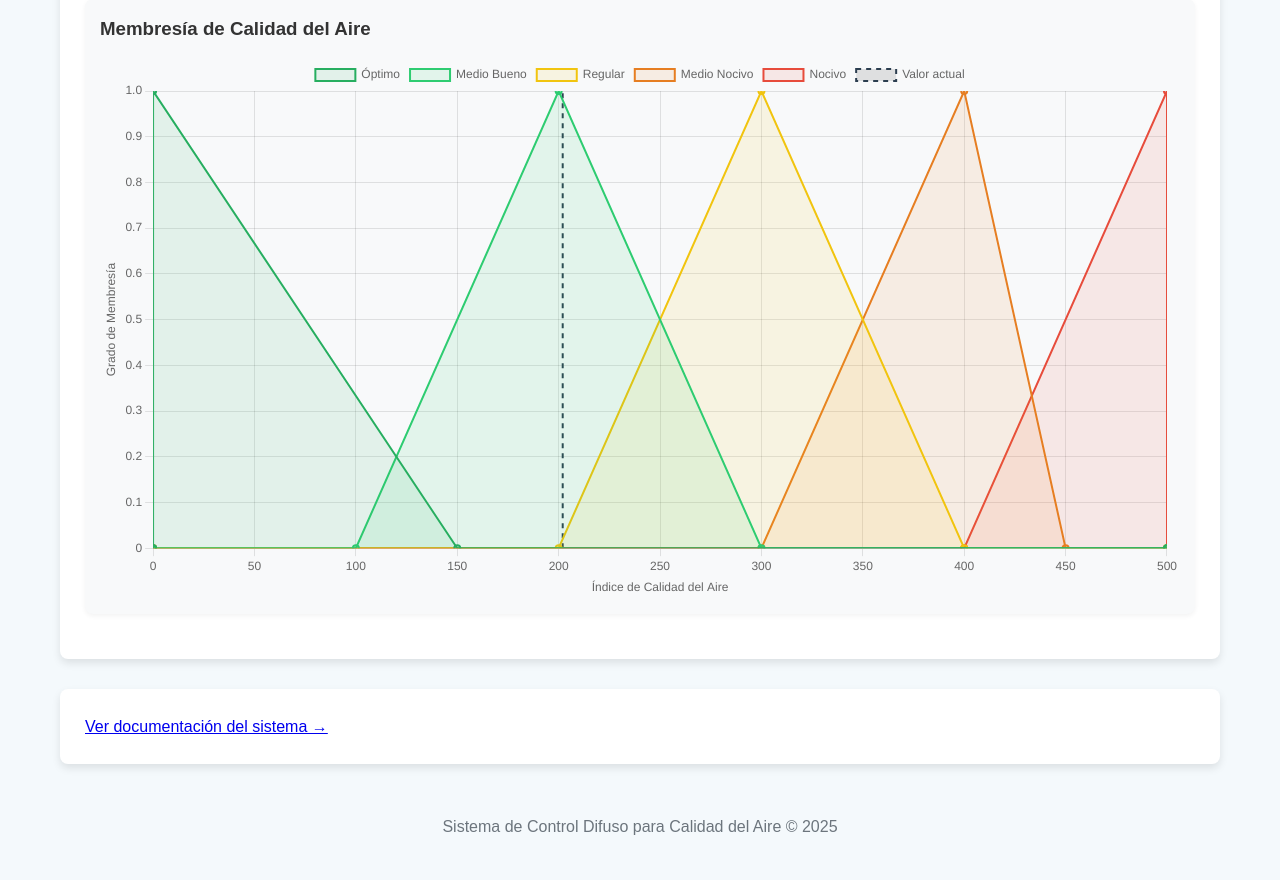
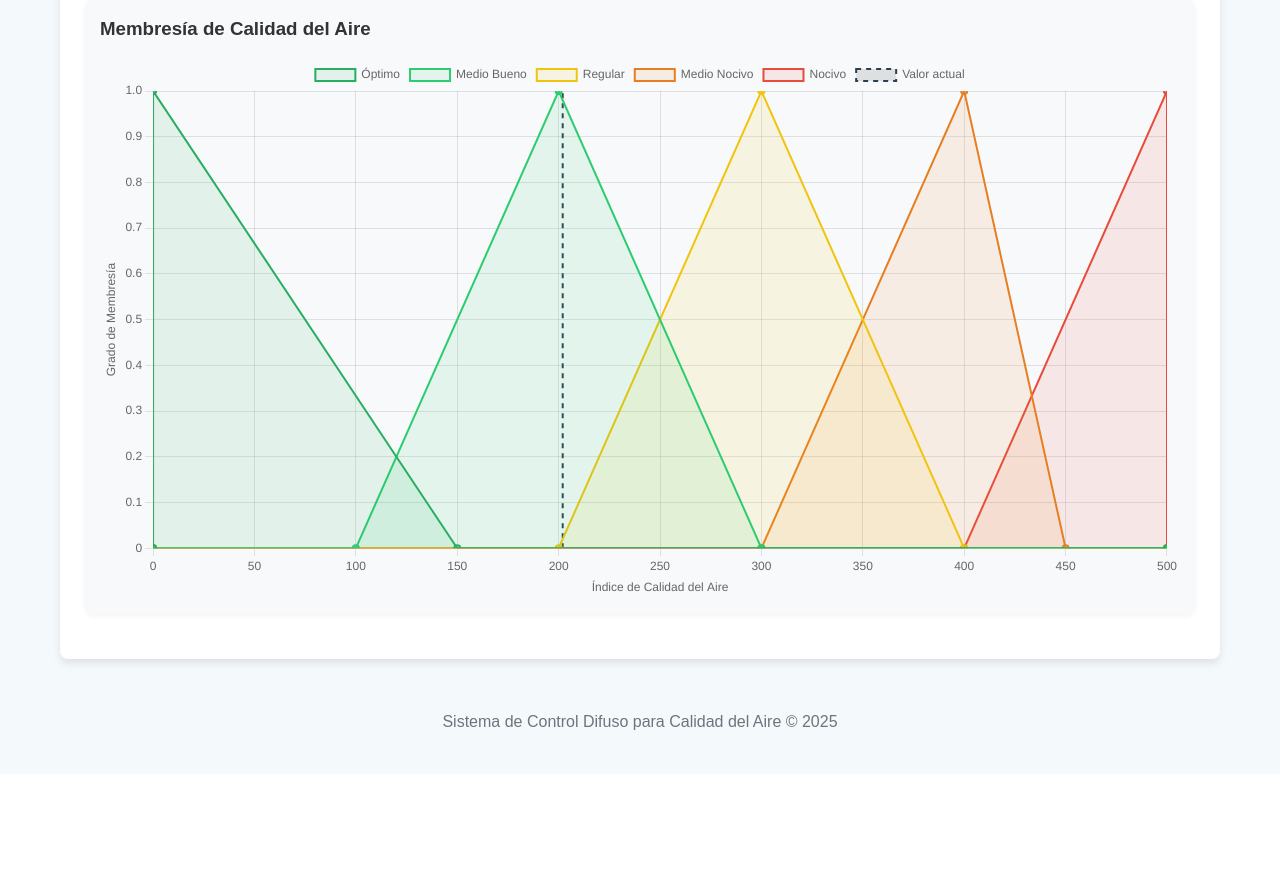
Before and after one commit to ChrisUBS/fuzzy-air-quality-control, a PHP site: page / in a window 1280 px wide. Shown: the part 1897-2777 px from the top of the page. After the commit the page ends 2627 px from the top, so only its background shows below. Run offline with PHP 8.4, Linux system fonts and the light colour scheme; some libraries are stand-ins or nearby versions.

Commit message:
Hide the documentation

```diff
--- a/index.php
+++ b/index.php
@@ -132,9 +132,6 @@ if ($_SERVER['REQUEST_METHOD'] === 'POST') {
                 </div>
             </section>
 
-            <section class="doc-link">
-                <p><a href="ayuda.php">Ver documentación del sistema →</a></p>
-            </section>
         </main>
 
         <footer>
```
